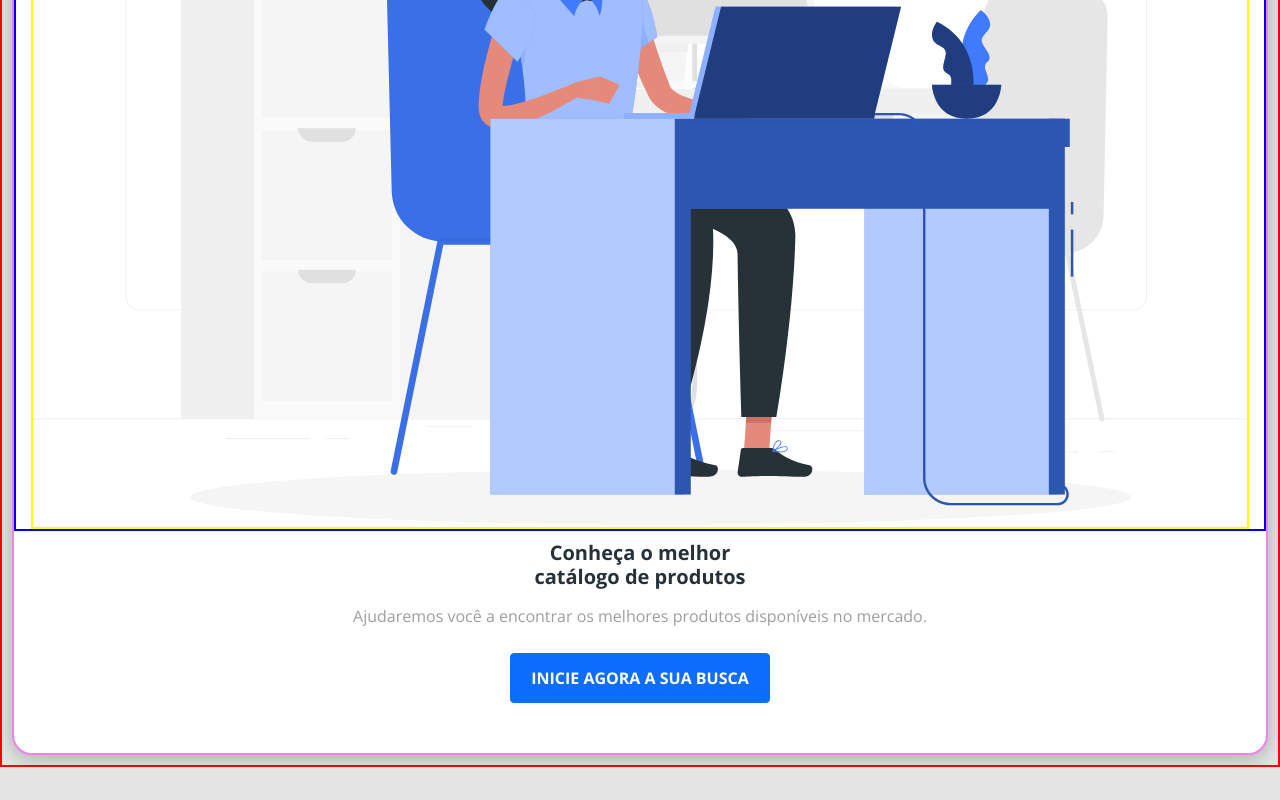
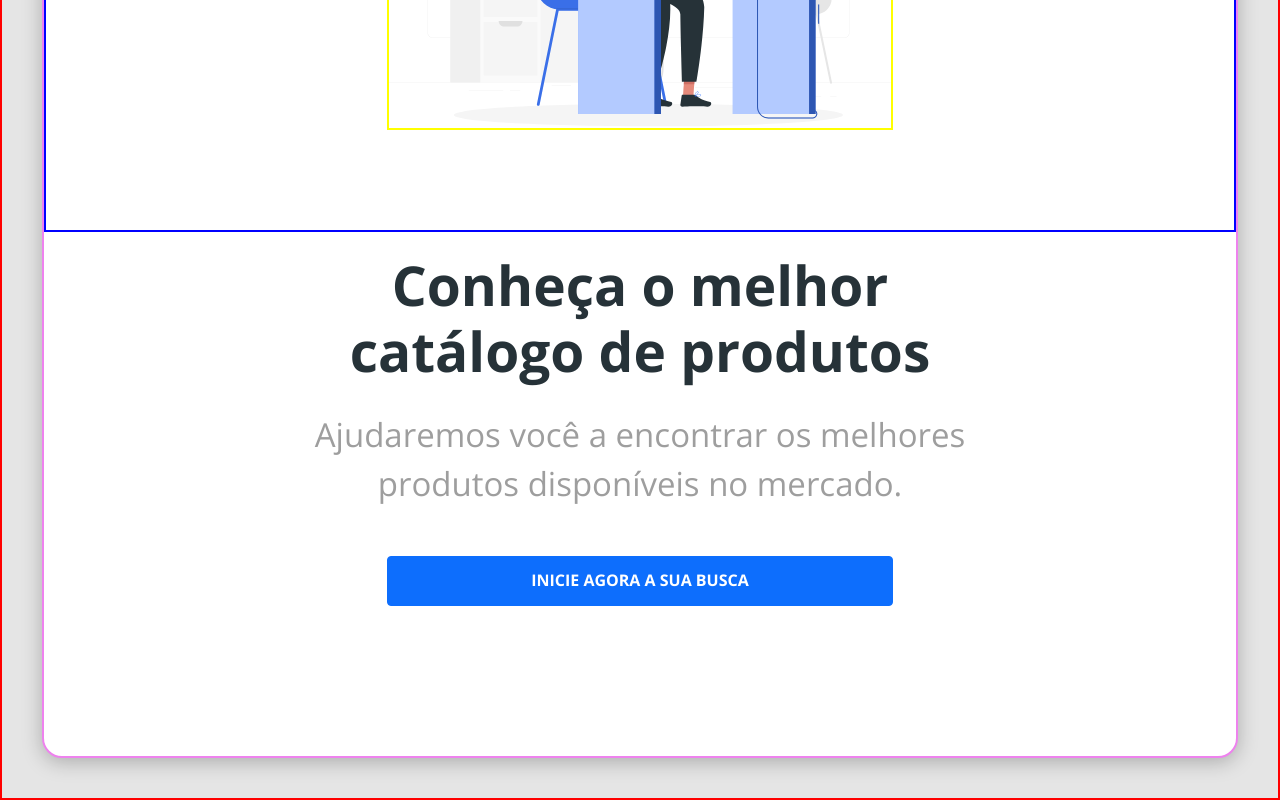
Before and after one commit to edsonfilho93/dscatalog, a React (Create React App) app in the folder frontweb/: page / in a window 1280 px wide. Shown: the part 464-1264 px from the top of the page. Before the commit the page ends 1231 px from the top, so only its background shows below. Built offline with nearby package versions, Linux system fonts and the light colour scheme.

Commit message:
responsiveness to medium size

```diff
--- a/frontweb/src/pages/Home/styles.css
+++ b/frontweb/src/pages/Home/styles.css
@@ -30,12 +30,12 @@
 
 .home-content-container p {
   color: #9e9e9e;
-  font-size: 16px;
+  font-size: 0.6em;
   margin-bottom: 25px;
 }
 
 .home-image-container {
-  padding: 0 15px;
+  padding: 50px 15px;
   border: 2px solid blue;
 }
 
@@ -44,3 +44,64 @@
   height: auto;
   border: 2px solid yellow;
 }
+
+@media (min-width: 576px) {
+  .home-container {
+    padding: 15px;
+    font-size: 40px;
+  }
+
+  .home-content-container h1 {
+    width: 506px;
+    margin-bottom: 20px;
+  }
+
+  .home-content-container p {
+    width: 506px;
+    font-size: 0.6em;
+    margin-bottom: 25px;
+  }
+
+  .home-content-container button {
+    width: 506px;
+  }
+
+  .home-image-container svg {
+    width: 506px;
+  }
+}
+
+@media (min-width: 768px) {
+  .home-image-container {
+    padding: 100px 15px;
+  }
+
+  .home-content-container {
+    padding: 20px 20px 100px 20px;
+  }
+}
+
+@media (min-width: 992px) {
+  .home-container {
+    font-size: 55px;
+    padding: 40px;
+  }
+
+  .home-image-container {
+    padding: 100px 15px;
+  }
+
+  .home-content-container {
+    padding: 20px 20px 150px 20px;
+  }
+
+  .home-content-container h1 {
+    width: 700px;
+    margin-bottom: 26px;
+  }
+
+  .home-content-container p {
+    width: 700px;
+    margin-bottom: 47px;
+  }
+}
```
